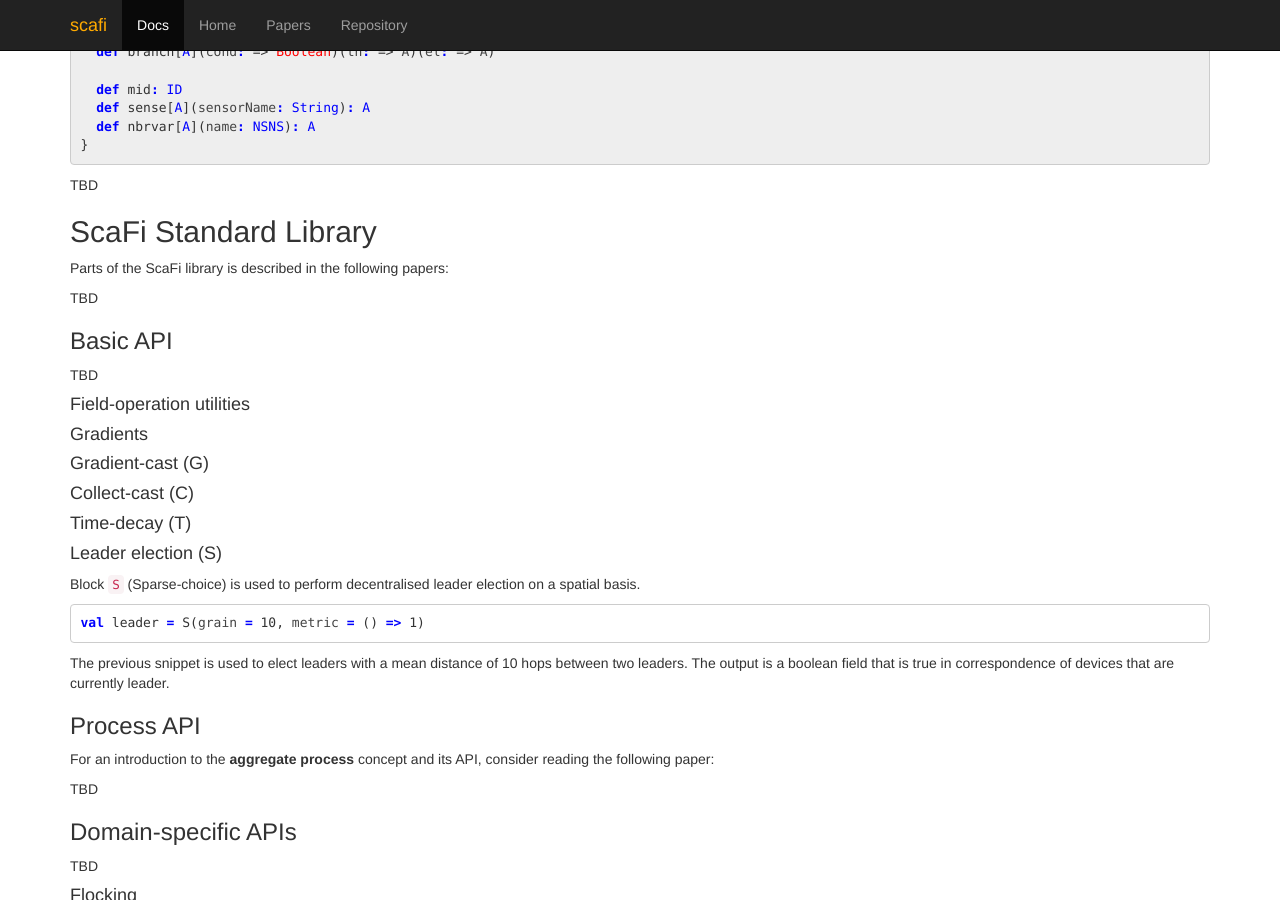
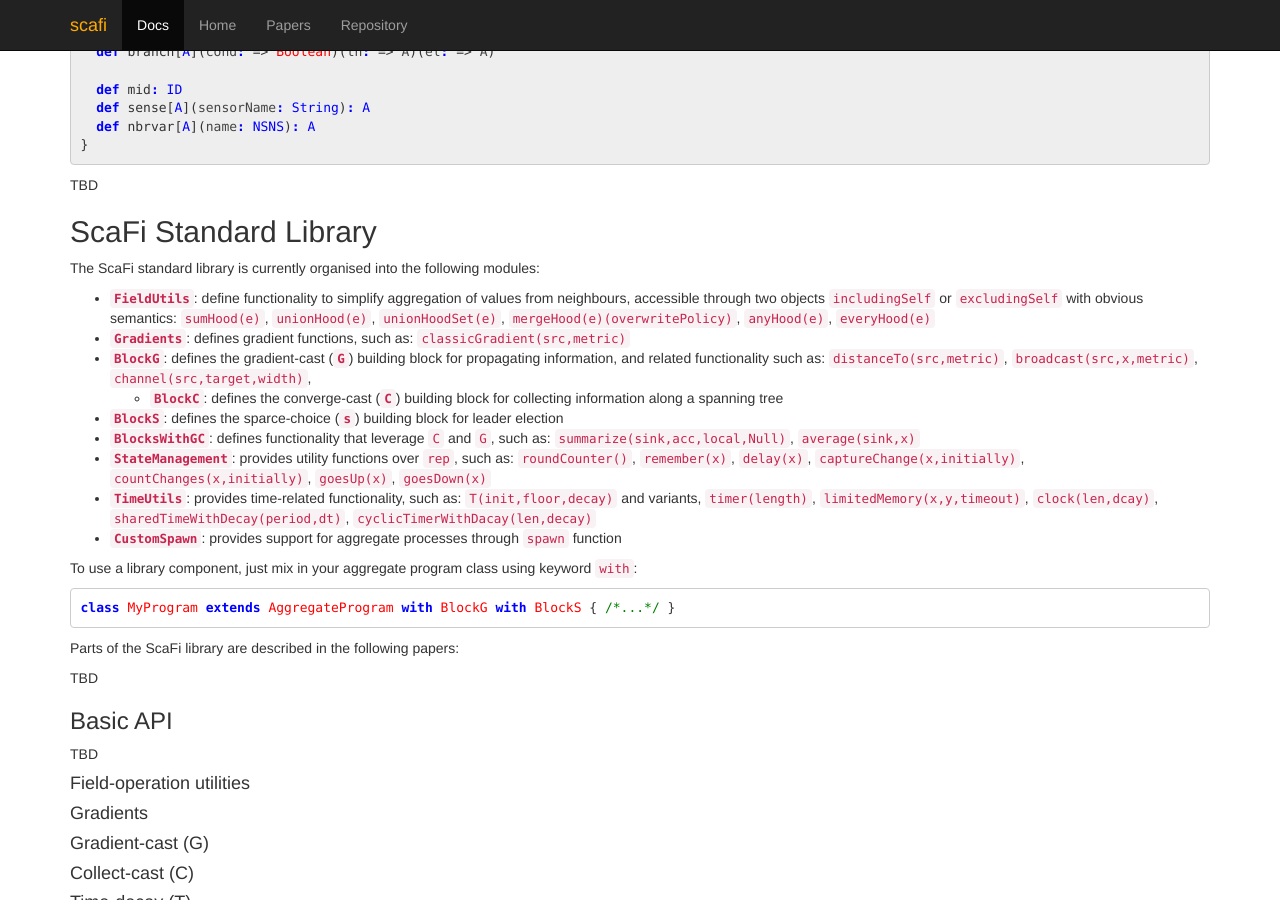
Before and after one commit to scafi/scafi.github.io, a Jekyll site: the page built from pages/docs.md, in a window 1280 px wide and 900 px high, scrolled down 2796 px. Built offline with Jekyll 4.4.1, drawn with Linux system fonts in a browser that asks for light colours.

Commit message:
Summary of stdlib

````diff
--- a/pages/docs.md
+++ b/pages/docs.md
@@ -181,7 +181,30 @@ TBD
 
 ## ScaFi Standard Library
 
-Parts of the ScaFi library is described in the following papers:
+The ScaFi standard library is currently organised into the following modules:
+
+* **`FieldUtils`**: define functionality to simplify aggregation of values from neighbours,
+  accessible through two objects `includingSelf` or `excludingSelf` with obvious semantics:
+  `sumHood(e)`, `unionHood(e)`, `unionHoodSet(e)`, `mergeHood(e)(overwritePolicy)`, `anyHood(e)`, `everyHood(e)`
+* **`Gradients`**: defines gradient functions, such as: `classicGradient(src,metric)`
+* **`BlockG`**: defines the gradient-cast (**`G`**) building block for propagating information, and related functionality such as: `distanceTo(src,metric)`, `broadcast(src,x,metric)`,
+  `channel(src,target,width)`,
+  * **`BlockC`**: defines the converge-cast (**`C`**) building block for collecting information along a spanning tree
+* **`BlockS`**: defines the sparce-choice (**`s`**) building block for leader election
+* **`BlocksWithGC`**: defines functionality that leverage `C` and `G`, such as: `summarize(sink,acc,local,Null)`, `average(sink,x)`
+* **`StateManagement`**: provides utility functions over `rep`, such as:
+  `roundCounter()`, `remember(x)`, `delay(x)`, `captureChange(x,initially)`, `countChanges(x,initially)`, `goesUp(x)`, `goesDown(x)`
+* **`TimeUtils`**: provides time-related functionality, such as: `T(init,floor,decay)` and variants, `timer(length)`, `limitedMemory(x,y,timeout)`,
+  `clock(len,dcay)`, `sharedTimeWithDecay(period,dt)`, `cyclicTimerWithDacay(len,decay)`
+* **`CustomSpawn`**: provides support for aggregate processes through `spawn` function
+
+To use a library component, just mix in your aggregate program class using keyword `with`:
+
+```scala
+class MyProgram extends AggregateProgram with BlockG with BlockS { /*...*/ }
+```
+
+Parts of the ScaFi library are described in the following papers:
 
 <div class="bibtex_display" bibtexkey="Casadei2016mass|casadei2018agere|casadei2018scp"></div>
 
````
